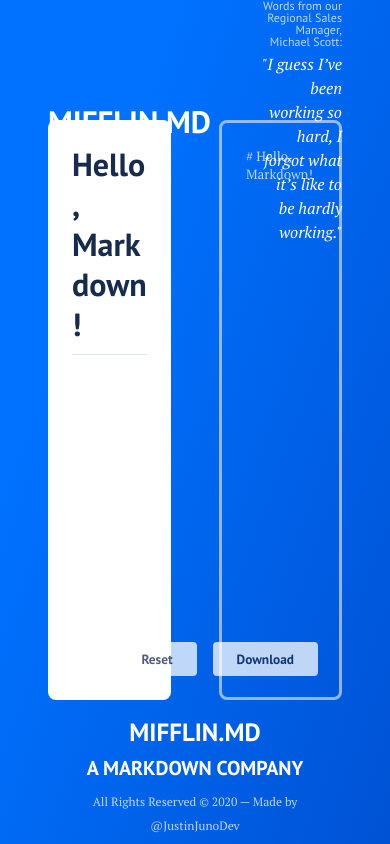
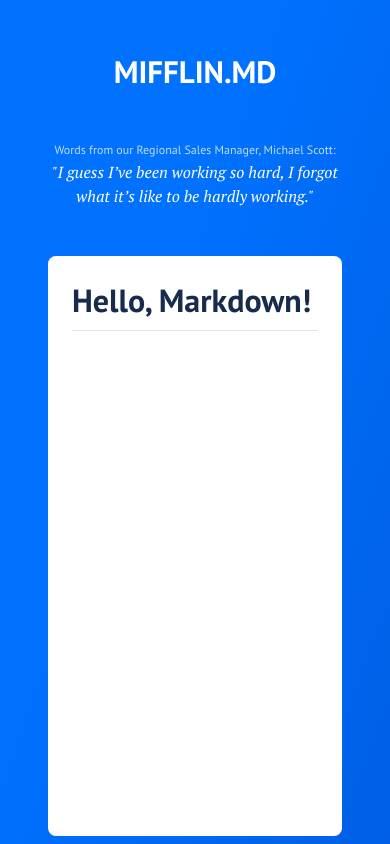
Before and after one commit to justinjunodev/MifflinMarkdown, a React (Create React App) app: page / in a window 390 px wide. Shown: the top 844 px of the page. Built offline with nearby package versions, Linux system fonts and the light colour scheme.

Commit message:
add breakpoints to ui

```diff
--- a/src/components/Footer.js
+++ b/src/components/Footer.js
@@ -39,4 +39,8 @@
       text-decoration: none;
     }
   }
+  @media (max-width: 700px) {
+    height: auto;
+    margin: 3rem auto 3rem;
+  }
 `
--- a/src/components/Header.js
+++ b/src/components/Header.js
@@ -43,6 +43,12 @@
   max-width: 1600px;
   margin: 0 auto;
   color: white;
+  @media (max-width: 700px) {
+    grid-template-columns: 1fr;
+    height: auto;
+    margin: 3rem auto;
+    text-align: center;
+  }
 `
 
 const HeaderLogo = styled.div`
@@ -68,4 +74,7 @@
     line-height: 1.5;
     font-style: italic;
   }
+  @media (max-width: 700px) {
+    text-align: center;
+  }
 `
--- a/src/components/Main.js
+++ b/src/components/Main.js
@@ -59,6 +59,11 @@
     height: calc(100vh - 16.5rem);
     min-height: 400px;
   }
+  @media (max-width: 700px) {
+    grid-template-columns: 1fr;
+    height: auto;
+    margin: 3rem auto 1.5rem;
+  }
 `
 
 const MarkdownPreview = styled(ReactMarkdown)`
```
